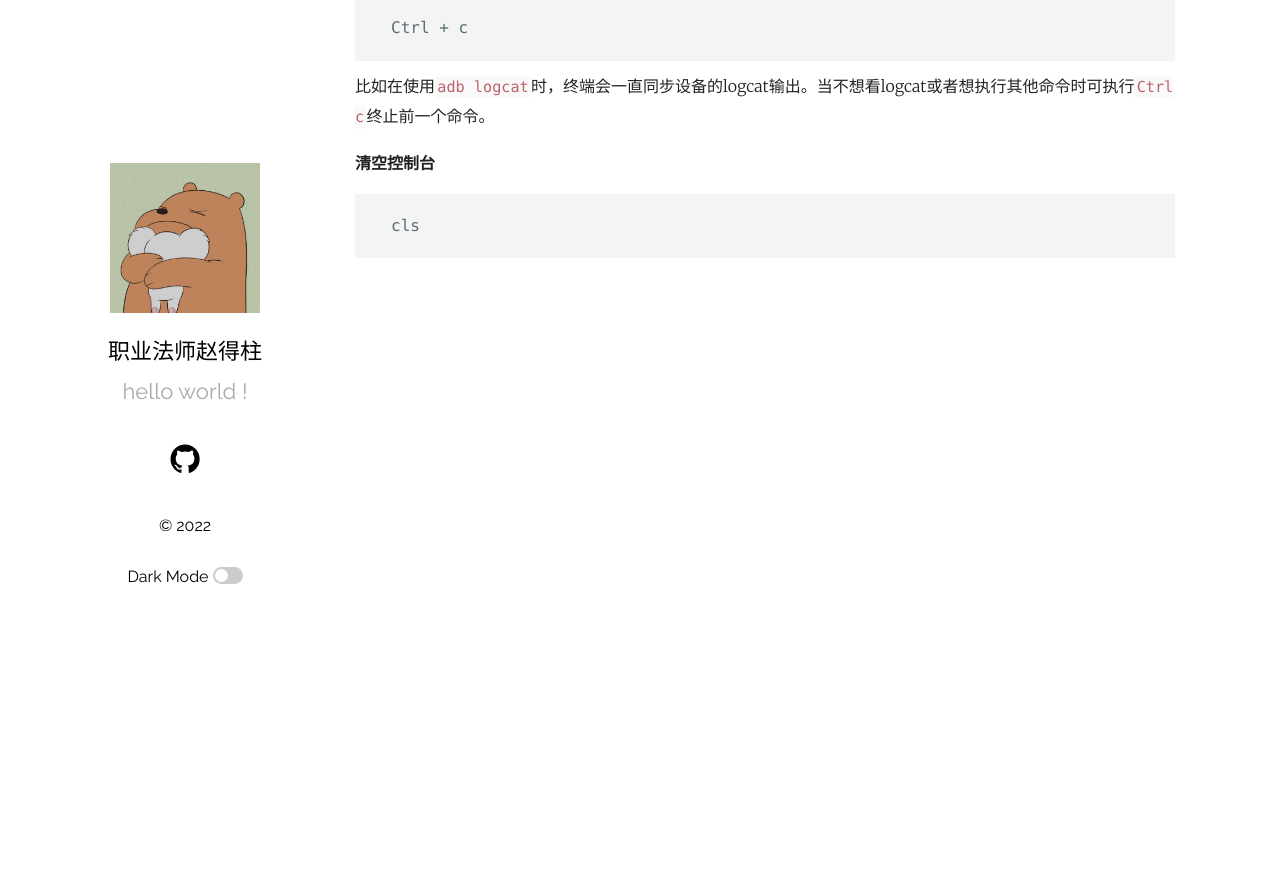
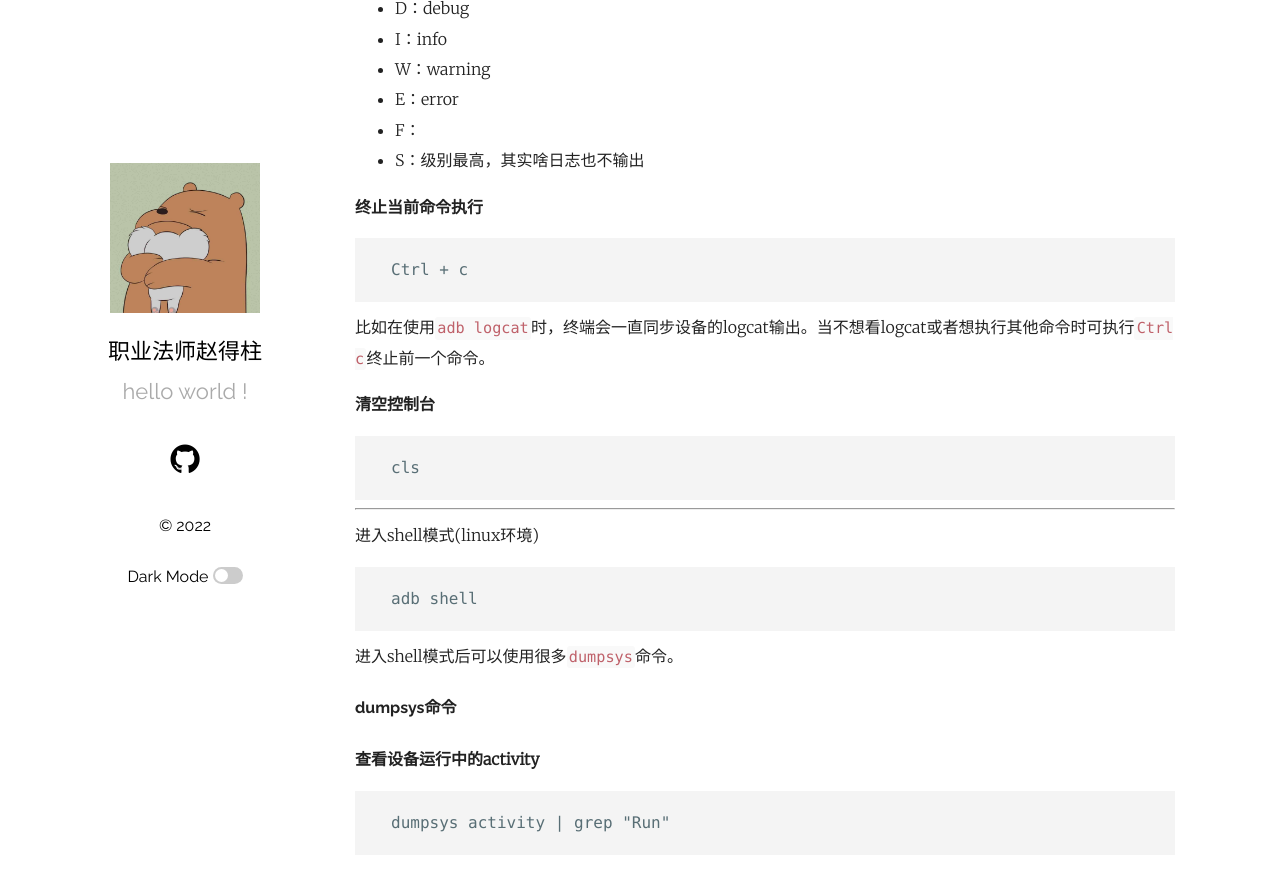
Before and after one commit to foty/foty.github.io, a Jekyll site: the page built from _posts/2022-05-24-adb-order.markdown, in a window 1280 px wide and 900 px high, scrolled down 3155 px. Shown: the top 871 px of the window. Built offline with Jekyll 4.4.1, drawn with Linux system fonts in a browser that asks for light colours; some of the changed text lies outside the part shown.

Commit message:
更新文档

````diff
--- a/_posts/2022-05-24-adb-order.markdown
+++ b/_posts/2022-05-24-adb-order.markdown
@@ -17,6 +17,16 @@ ADB常用命令
 - (--sync)：同样表示为一个参数，只是该参数由`--`引导。使用`-`引导短参数，如-a，使用`--`引导长参数，如--opts。
 
 <br>
+
+**启动adb服务**
+```text
+adb start-server
+```
+
+**结束adb服务**
+```text
+adb kill-server
+```
 
 **局域网无线连接设备**
 ```text
@@ -125,3 +135,18 @@ Ctrl + c
 ```text
 cls
 ```
+
+---
+
+进入shell模式(linux环境)
+```text
+adb shell
+```
+进入shell模式后可以使用很多`dumpsys`命令。
+
+#### dumpsys命令
+
+**查看设备运行中的activity**
+```text
+dumpsys activity | grep "Run"
+```
````
